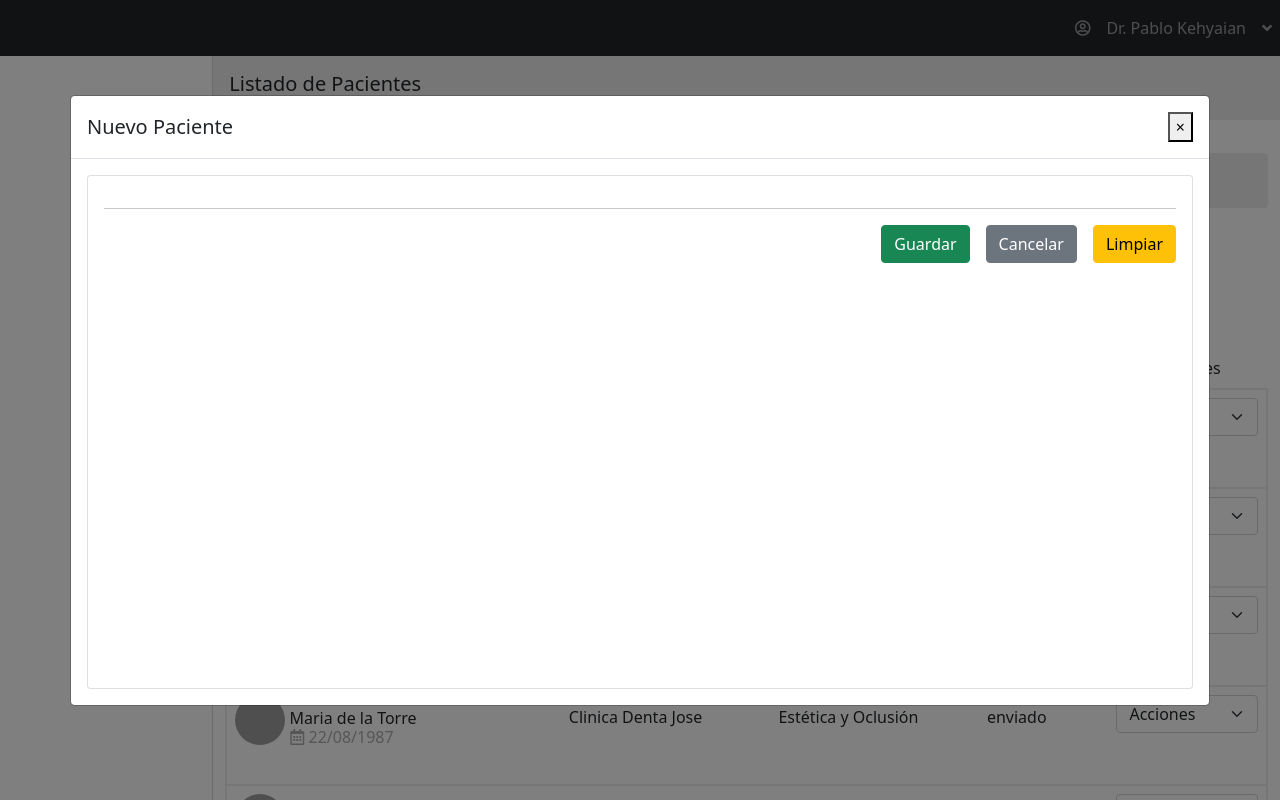
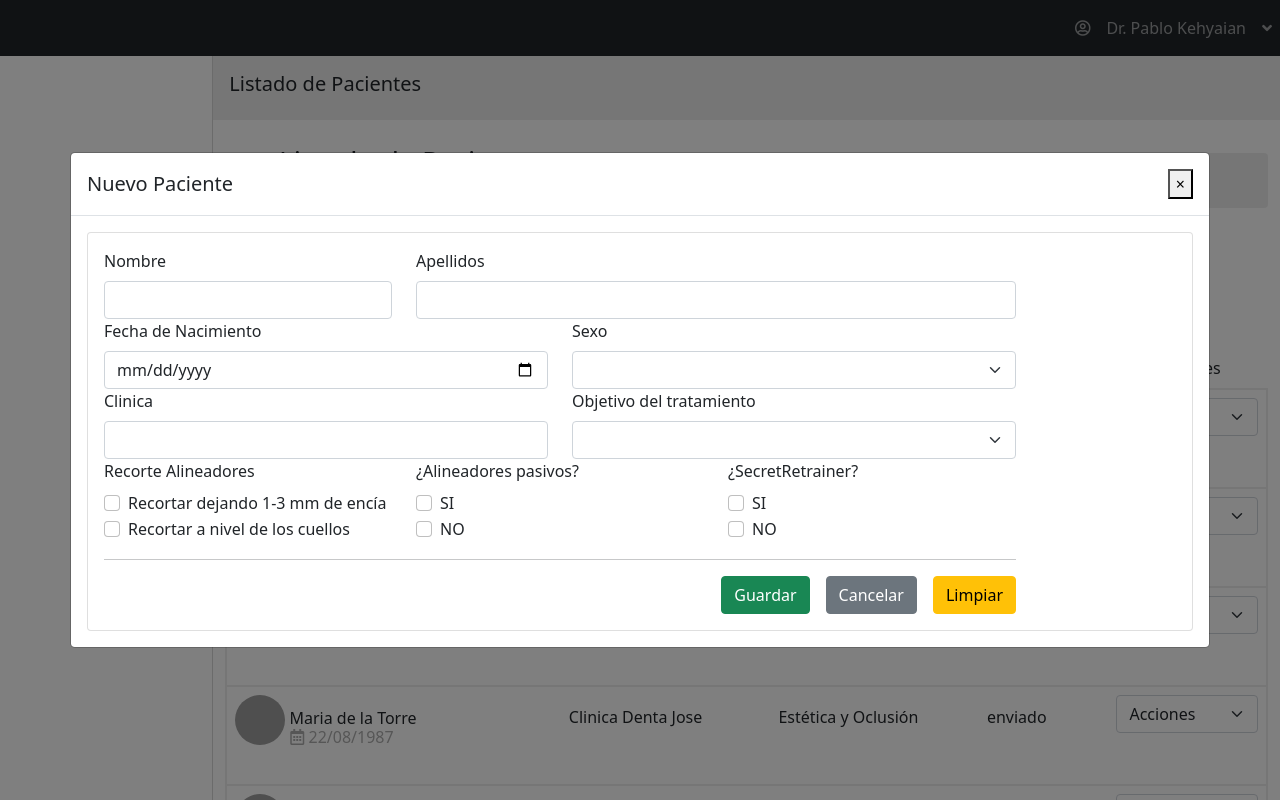
Before and after one commit to alvarolopezvaquerizo/vue-clinica_dental, a Vue app: page / in a window 1280 px wide. Both pictures are taken after a click on the button "Nuevo Paciente". Shown: the top 800 px of the page. Built offline with nearby package versions, Linux system fonts and the light colour scheme; grey boxes are pictures that could not be loaded.

Commit message:
design and finished functionality of the new patient component

```diff
--- a/src/components/NewPatient.vue
+++ b/src/components/NewPatient.vue
@@ -2,17 +2,109 @@
 
     <b-modal id="modal-center" size="xl" centered title="Nuevo Paciente" hide-footer>
         <b-card>
-            <b-card-text style="height: 60vh; overflow: auto">
+            <b-card-text style="height: 39vh; width: 114vh;">
+
                 <b-card-text>
+
+                    <div class="row">
+                        <div class="col-4">
+                            <label class="form-label">Nombre</label>
+                            <input type="text" class="form-control" v-model="nombre">
+                        </div>
+                        <div class="col-8">
+                            <label class="form-label">Apellidos</label>
+                            <input type="text" class="form-control" v-model="apellidos">
+                        </div>
+                    </div>
+
+                    <div class="row">
+                        <div class="col-6">
+                            <label class="form-label">Fecha de Nacimiento</label>
+                            <input type="date" class="form-control" v-model="fecha_de_nacimiento">
+                        </div>
+                        <div class="col-6">
+                            <label class="form-label">Sexo</label>
+                            <select class="form-select" aria-label="Default select example" v-model="sexo">
+                                <option selected>Escoja una opción</option>
+                                <option value="1">Masculino</option>
+                                <option value="2">Femenino</option>
+                            </select>
+                        </div>
+                    </div>
+
+                    <div class="row">
+                        <div class="col-6">
+                            <label class="form-label">Clinica</label>
+                            <input type="text" class="form-control" v-model="clinica">
+                        </div>
+                        <div class="col-6">
+                            <label class="form-label">Objetivo del tratamiento</label>
+                            <select class="form-select" aria-label="Default select example" v-model="tratamiento">
+                                <option selected>Escoja una opción</option>
+                                <option value="1">Estética</option>
+                                <option value="2">Oclusión</option>
+                                <option value="1">Estética y Oclusión</option>
+                            </select>
+                        </div>
+                    </div>
+
+                    <div class="row">
+                        <div class="col-4">
+                            <label class="form-label">Recorte Alineadores</label>
+                            <div class="form-check">
+                                <input class="form-check-input" type="checkbox" value="check" id="check-1" v-model="check1">
+                                <label class="form-check-label" for="check-1">
+                                    Recortar dejando 1-3 mm de encía
+                                </label>
+                            </div>
+                            <div class="form-check">
+                                <input class="form-check-input" type="checkbox" value="check" id="check-2" v-model="check2">
+                                <label class="form-check-label" for="check-2">
+                                    Recortar a nivel de los cuellos
+                                </label>
+                            </div>
+                        </div>
+                        <div class="col-4">
+                            <label class="form-label">¿Alineadores pasivos?</label>
+                            <div class="form-check">
+                                <input class="form-check-input" type="checkbox" value="check" id="check-1" v-model="check3">
+                                <label class="form-check-label" for="check-1">
+                                    SI
+                                </label>
+                            </div>
+                            <div class="form-check">
+                                <input class="form-check-input" type="checkbox" value="check" id="check-2" v-model="check4">
+                                <label class="form-check-label" for="check-2">
+                                    NO
+                                </label>
+                            </div>
+                        </div>
+                        <div class="col-4">
+                            <label class="form-label">¿SecretRetrainer?</label>
+                            <div class="form-check">
+                                <input class="form-check-input" type="checkbox" value="check" id="check-1" v-model="check5">
+                                <label class="form-check-label" for="check-1">
+                                    SI
+                                </label>
+                            </div>
+                            <div class="form-check">
+                                <input class="form-check-input" type="checkbox" value="check" id="check-2" v-model="check6">
+                                <label class="form-check-label" for="check-2">
+                                    NO
+                                </label>
+                            </div>
+                        </div>
+
+                    </div>
 
                 </b-card-text>
 
                 <hr>
 
                 <b-card-text class="float-end">
-                    <a href="#" class="btn btn-success me-3">Guardar</a>
-                    <a href="#" class="btn btn-secondary me-3">Cancelar</a>
-                    <a href="#" class="btn btn-warning">Limpiar</a>
+                    <a class="btn btn-success me-3" @click="$bvModal.hide('modal-center'), saveForm()">Guardar</a>
+                    <a class="btn btn-secondary me-3" @click="$bvModal.hide('modal-center')">Cancelar</a>
+                    <a class="btn btn-warning" @click="resetForm">Limpiar</a>
                 </b-card-text>
             </b-card-text>
         </b-card>
@@ -24,7 +116,43 @@
 
 <script>
 export default {
-
+    data() {
+        return {
+            nombre: '',
+            apellidos: '',
+            fecha_de_nacimiento: '',
+            sexo: '',
+            clinica: '',
+            tratamiento: '',
+            check1: '',
+            check2: '',
+            check3: '',
+            check4: '',
+            check5: '',
+            check6: ''
+        }
+    },
+    methods: {
+        // SAVE FORM
+        saveForm() {
+            this.resetForm();
+        },
+        // RESET FORM
+        resetForm() {
+            this.nombre = '',
+            this.apellidos = '',
+            this.fecha_de_nacimiento = '',
+            this.sexo = '',
+            this.clinica = '',
+            this.tratamiento = '',
+            this.check1 = '',
+            this.check2 = '',
+            this.check3 = '',
+            this.check4 = '',
+            this.check5 = '',
+            this.check6 = ''
+        }
+    }
 }
 </script>
 
```
